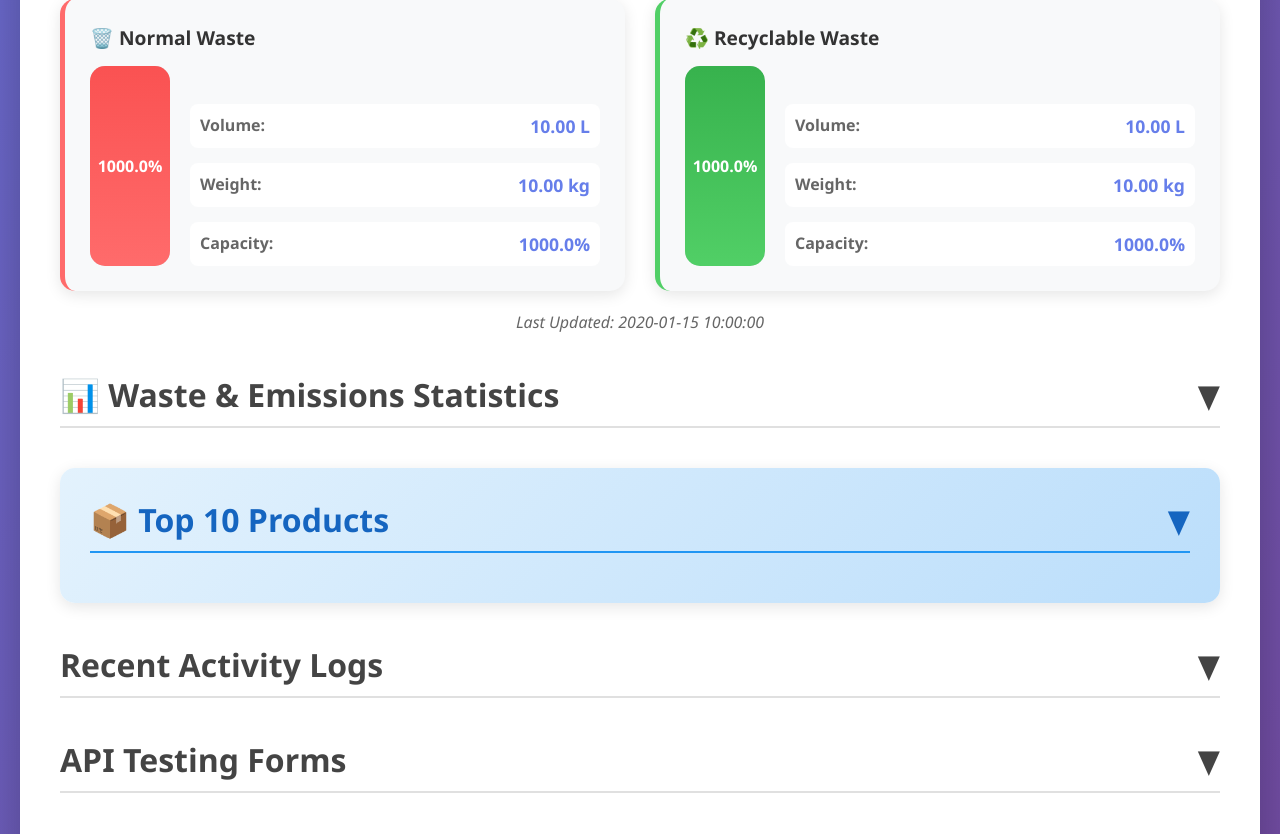
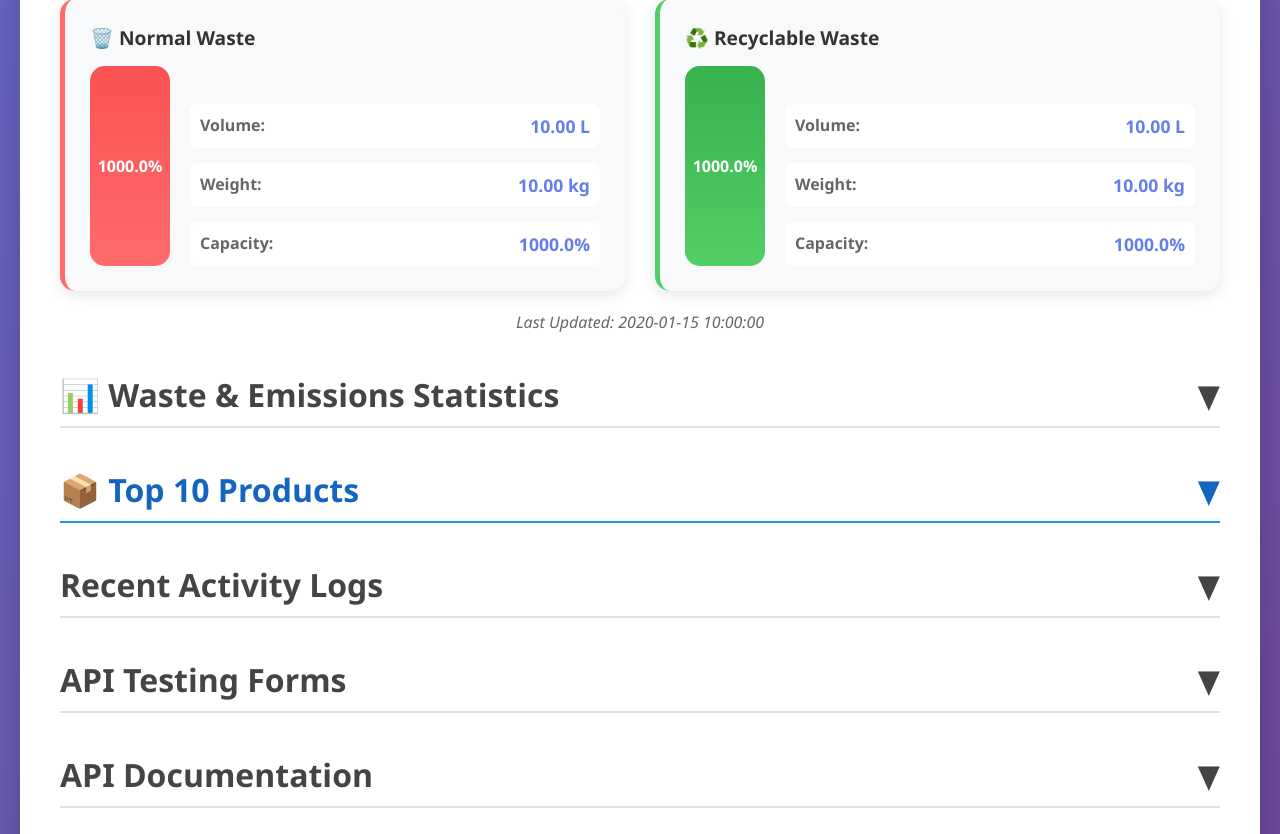
Before and after one commit to preechaim/TrashDashboard, a Flask app: template templates/dashboard.html in a window 1280 px wide. Shown: the part 1487-2321 px from the top of the page. Run offline with Flask 3, Linux system fonts and the light colour scheme; the template is opened without the code that fills it: most values are stand-ins (such as "Sample title", 1, 10 or a date in 2020).

Commit message:
Adjust layout and fix display timezome

```diff
--- a/static/style.css
+++ b/static/style.css
@@ -832,18 +832,13 @@ h2 {
 /* Product Statistics Section */
 .product-stats-section {
     margin-bottom: 8px;
-    background: linear-gradient(135deg, #e3f2fd 0%, #bbdefb 100%);
-    padding: 10px;
     border-radius: 10px;
-    box-shadow: 0 2px 8px rgba(0, 0, 0, 0.1);
 }
 
 @media (min-width: 768px) {
     .product-stats-section {
         margin-bottom: 40px;
-        padding: 30px;
         border-radius: 15px;
-        box-shadow: 0 4px 15px rgba(0, 0, 0, 0.1);
     }
 }
 
--- a/templates/dashboard.html
+++ b/templates/dashboard.html
@@ -44,7 +44,7 @@
             <div class="emissions-info" id="emissions-info" style="display: none;">
                 <p><strong>Emissions Factors:</strong> Landfill: 0.5 kg CO₂/kg | Recycling Process: 0.1 kg CO₂/kg | Production Avoided: 2.0 kg CO₂/kg</p>
                 {% if emissions %}
-                <p class="last-updated">Last Calculated: {{ emissions.last_updated }}</p>
+                <p class="last-updated"><span class="label">Last Calculated:</span> <span class="timestamp-cell">{{ emissions.last_updated }}</span></p>
                 {% endif %}
             </div>
             <div class="emissions-grid">
@@ -157,7 +157,7 @@
                 </div>
             </div>
             {% if status %}
-            <p class="last-updated">Last Updated: {{ status.last_updated }}</p>
+            <p class="last-updated"><span class="label">Last Updated:</span> <span class="timestamp-cell">{{ status.last_updated }}</span></p>
             {% endif %}
         </section>
 
@@ -301,7 +301,7 @@
                                     <span class="co2-indicator negative">↑</span>
                                 {% endif %}
                             </td>
-                            <td>{{ log.timestamp }}</td>
+                            <td class="timestamp-cell">{{ log.timestamp }}</td>
                         </tr>
                         {% endfor %}
                     </tbody>
@@ -856,6 +856,37 @@
                 }
             }
         }
+
+        // Convert UTC timestamps to local time
+        function convertTimestampsToLocal() {
+            document.querySelectorAll('.timestamp-cell').forEach(cell => {
+                const utcTime = cell.textContent.trim();
+                if (utcTime && utcTime !== '-') {
+                    try {
+                        // Parse the timestamp (format: YYYY-MM-DD HH:MM:SS)
+                        const date = new Date(utcTime.replace(' ', 'T') + 'Z'); // Add 'Z' to indicate UTC
+
+                        // Format as local time
+                        const options = {
+                            year: 'numeric',
+                            month: '2-digit',
+                            day: '2-digit',
+                            hour: '2-digit',
+                            minute: '2-digit',
+                            second: '2-digit',
+                            hour12: false
+                        };
+                        const localTime = date.toLocaleString('en-CA', options).replace(',', '');
+                        cell.textContent = localTime;
+                    } catch (e) {
+                        console.error('Error converting timestamp:', e);
+                    }
+                }
+            });
+        }
+
+        // Convert timestamps on page load
+        convertTimestampsToLocal();
     </script>
 </body>
 </html>
```
